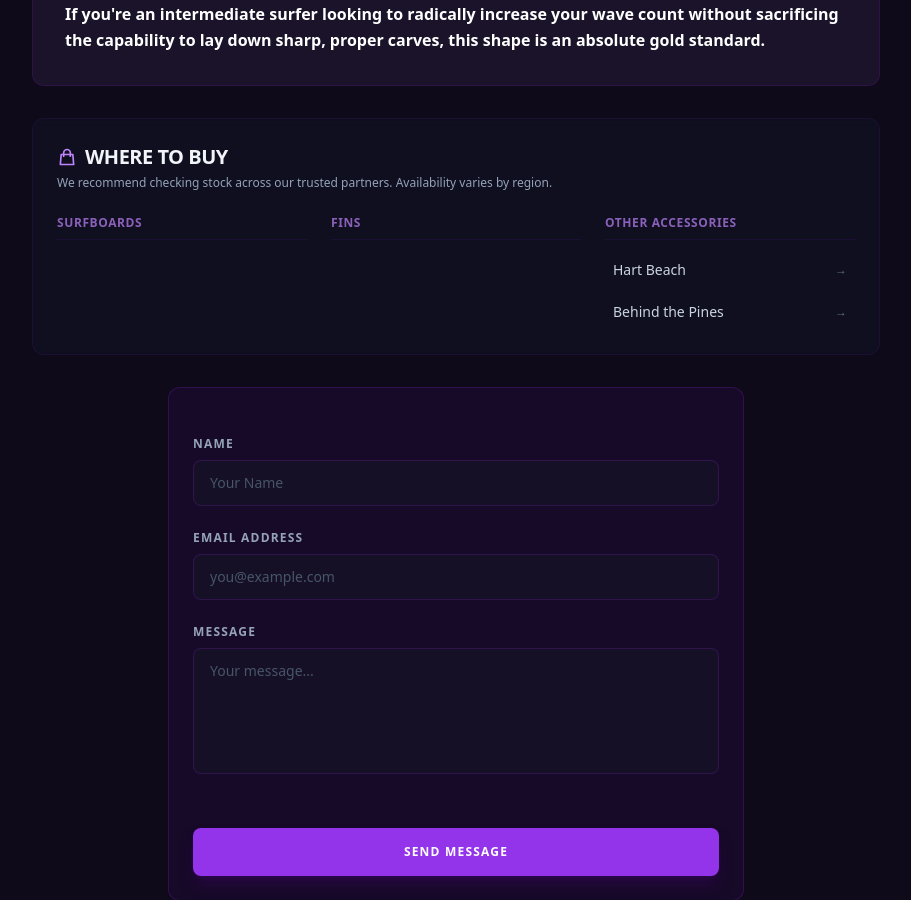
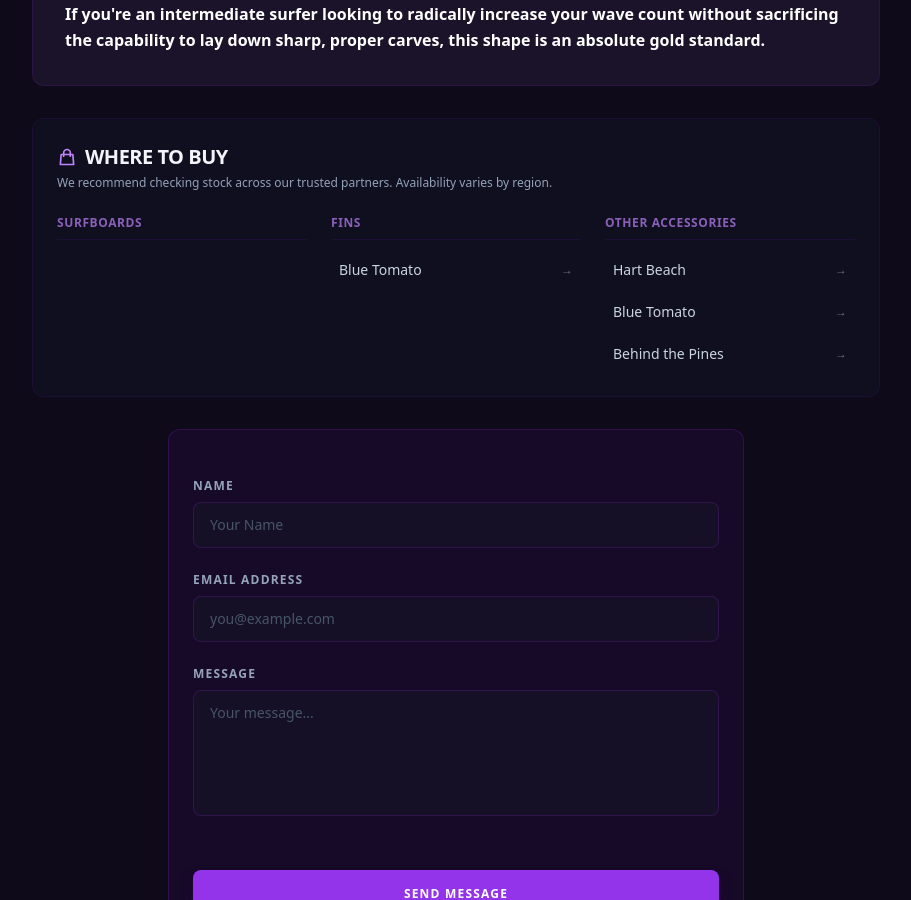
Before and after one commit to MatthijsvdWielen/the-onshore-patrol, a Jekyll site: the page built from reviews/review-bigbaron.html, in a window 1280 px wide and 900 px high, scrolled down 2830 px. Shown: the whole window, without its empty margins (184-1095 px from the left). Built offline with Jekyll 4.4.1, drawn with Linux system fonts in a browser that asks for light colours; nearby versions of some CDN libraries.

Commit message:
Start affeliate links

```diff
--- a/_includes/where-to-buy.html
+++ b/_includes/where-to-buy.html
@@ -1,15 +1,15 @@
 <!-- 1. Setup a clean flag check at the top -->
 {% assign show_component = false %}
 
-{% if page.link_hartbeach or page.link_boardshop or page.link_pukas or page.link_behindthepines %}
+{% if page.link_hartbeach or page.link_boardshop or page.link_pukas or page.link_behindthepines or page.link_bluetomato %}
   {% assign show_component = true %}
 {% endif %}
 
-{% if page.link_fins_hartbeach or page.link_fins_pukas or page.link_fins_boardshop or page.link_fins_behindthepines %}
+{% if page.link_fins_hartbeach or page.link_fins_pukas or page.link_fins_boardshop or page.link_fins_behindthepines or page.link_fins_bluetomato %}
   {% assign show_component = true %}
 {% endif %}
 
-{% if page.link_acc_hartbeach or page.link_acc_behindthepines %}
+{% if page.link_acc_hartbeach or page.link_acc_behindthepines or page.link_acc_bluetomato %}
   {% assign show_component = true %}
 {% endif %}
 
@@ -46,6 +46,15 @@
         <li>
           <a href="{{ page.link_boardshop }}" target="_blank" rel="noopener" class="group flex items-center justify-between p-2 rounded-lg hover:bg-purple-950/30 transition text-sm text-slate-300 hover:text-purple-400">
             <span>Boardshop.co.uk</span>
+            <span class="text-xs text-slate-500 group-hover:translate-x-0.5 transition-transform">→</span>
+          </a>
+        </li>
+        {% endif %}
+
+        {% if page.link_bluetomato and page.link_bluetomato != "" %}
+        <li>
+          <a href="{{ page.link_bluetomato }}" target="_blank" rel="noopener" class="group flex items-center justify-between p-2 rounded-lg hover:bg-purple-950/30 transition text-sm text-slate-300 hover:text-purple-400">
+            <span>Blue Tomato</span>
             <span class="text-xs text-slate-500 group-hover:translate-x-0.5 transition-transform">→</span>
           </a>
         </li>
@@ -104,6 +113,15 @@
         </li>
         {% endif %}
 
+        {% if page.link_fins_bluetomato and page.link_fins_bluetomato != "" %}
+        <li>
+          <a href="{{ page.link_fins_bluetomato }}" target="_blank" rel="noopener" class="group flex items-center justify-between p-2 rounded-lg hover:bg-purple-950/30 transition text-sm text-slate-300 hover:text-purple-400">
+            <span>Blue Tomato</span>
+            <span class="text-xs text-slate-500 group-hover:translate-x-0.5 transition-transform">→</span>
+          </a>
+        </li>
+        {% endif %}
+
         {% if page.link_fins_behindthepines and page.link_fins_behindthepines != "" %}
         <li>
           <a href="{{ page.link_fins_behindthepines }}" target="_blank" rel="noopener" class="group flex items-center justify-between p-2 rounded-lg hover:bg-purple-950/30 transition text-sm text-slate-300 hover:text-purple-400">
@@ -130,6 +148,15 @@
         </li>
         {% endif %}
 
+        {% if page.link_acc_bluetomato and page.link_acc_bluetomato != "" %}
+        <li>
+          <a href="{{ page.link_acc_bluetomato }}" target="_blank" rel="noopener" class="group flex items-center justify-between p-2 rounded-lg hover:bg-purple-950/30 transition text-sm text-slate-300 hover:text-purple-400">
+            <span>Blue Tomato</span>
+            <span class="text-xs text-slate-500 group-hover:translate-x-0.5 transition-transform">→</span>
+          </a>
+        </li>
+        {% endif %}
+
         {% if page.link_acc_behindthepines and page.link_acc_behindthepines != "" %}
         <li>
           <a href="{{ page.link_acc_behindthepines }}" target="_blank" rel="noopener" class="group flex items-center justify-between p-2 rounded-lg hover:bg-purple-950/30 transition text-sm text-slate-300 hover:text-purple-400">
--- a/reviews/review-bigbaron.html
+++ b/reviews/review-bigbaron.html
@@ -2,6 +2,8 @@
 layout: default
 title: JS Industries Big Baron Review
 description: "An honest intermediate assessment of the JS Big Baron midlength."
+link_fins_bluetomato: "https://tidd.ly/4wbOx3d"
+link_acc_bluetomato: "https://tidd.ly/4pxk6Ss"
 link_acc_hartbeach: "https://hartbeach.nl/collections/surf-accessoires"
 link_acc_behindthepines: "https://www.behindthepines.eu/collections/surf-accessories"
 ---
--- a/reviews/review-lanesplitter.html
+++ b/reviews/review-lanesplitter.html
@@ -7,6 +7,7 @@ link_pukas: "https://pukassurfshop.com/search?q=lanesplitter*"
 link_fins_pukas: "https://pukassurfshop.com/collections/surfboard-fins-twin-fins/products/futures-christenson-twin-fiberglass-m-2fins"
 link_acc_hartbeach: "https://hartbeach.nl/collections/surf-accessoires"
 link_acc_behindthepines: "https://www.behindthepines.eu/collections/surf-accessories"
+link_acc_bluetomato: "https://tidd.ly/4pxk6Ss"
 ---
 
 <article class="space-y-8">
--- a/reviews/review-machadocado.html
+++ b/reviews/review-machadocado.html
@@ -3,6 +3,7 @@ layout: default
 title: Firewire Machadocado Review
 link_acc_hartbeach: "https://hartbeach.nl/collections/surf-accessoires"
 link_acc_behindthepines: "https://www.behindthepines.eu/collections/surf-accessories"
+link_acc_bluetomato: "https://tidd.ly/4pxk6Ss"
 ---
 
 <article class="space-y-8">
--- a/reviews/review-phantom.html
+++ b/reviews/review-phantom.html
@@ -4,6 +4,7 @@ title: Pyzel Phantom Review
 description: "An intermediate review of the Pyzel Phantom. From the custom shape build with Komang at BGS Bali to handling wind chop and close-outs in Dutch surf."
 link_acc_hartbeach: "https://hartbeach.nl/collections/surf-accessoires"
 link_acc_behindthepines: "https://www.behindthepines.eu/collections/surf-accessories"
+link_acc_bluetomato: "https://tidd.ly/4pxk6Ss"
 ---
 
 <article class="space-y-8">
--- a/reviews/review-wolverine.html
+++ b/reviews/review-wolverine.html
@@ -5,6 +5,7 @@ description: "An authentic intermediate look at the Christenson Wolverine surfbo
 Kedungu and its upcoming transition to the Netherlands."
 link_acc_hartbeach: "https://hartbeach.nl/collections/surf-accessoires"
 link_acc_behindthepines: "https://www.behindthepines.eu/collections/surf-accessories"
+link_acc_bluetomato: "https://tidd.ly/4pxk6Ss"
 ---
 
 <article class="space-y-8">
```
